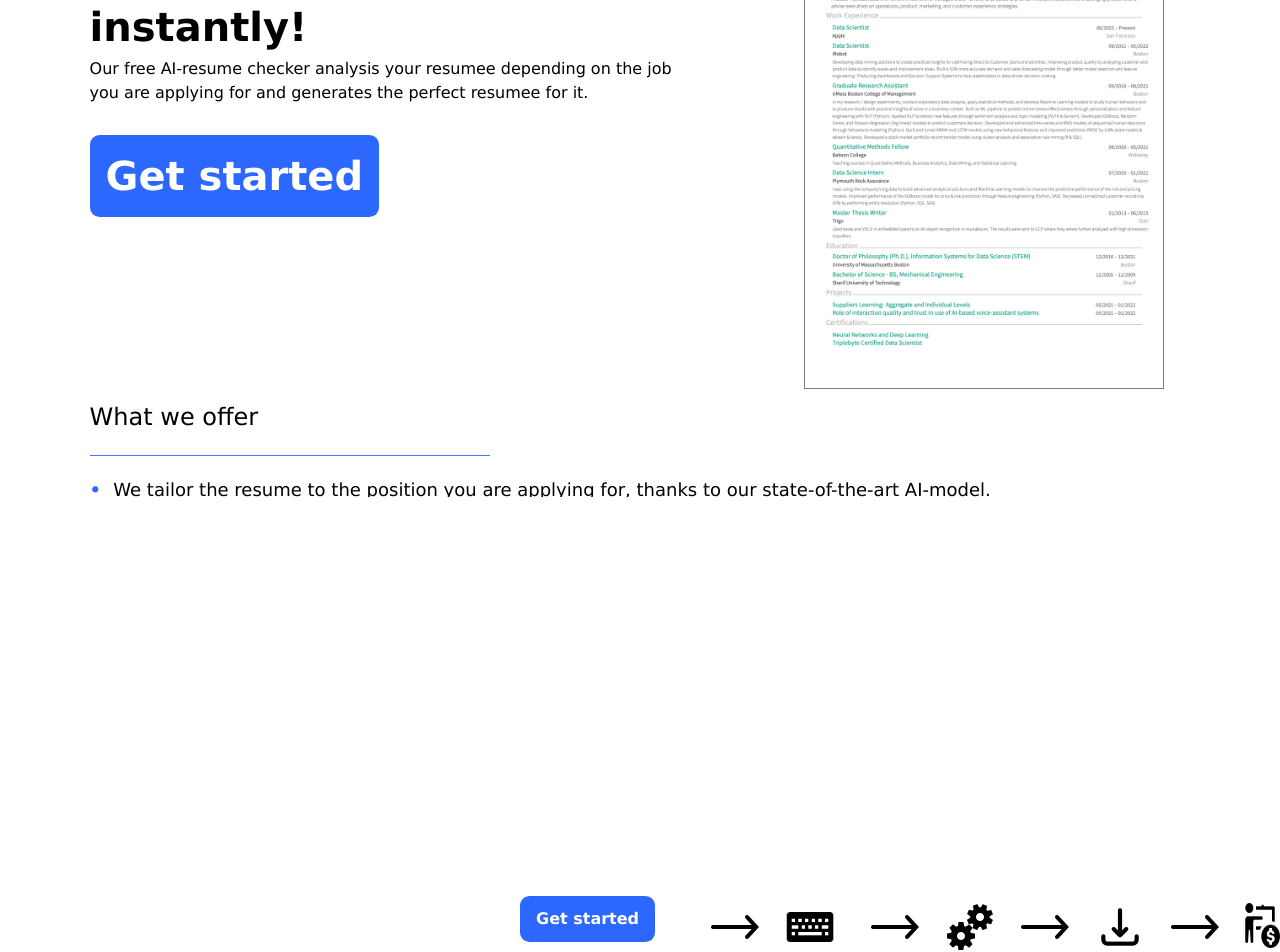
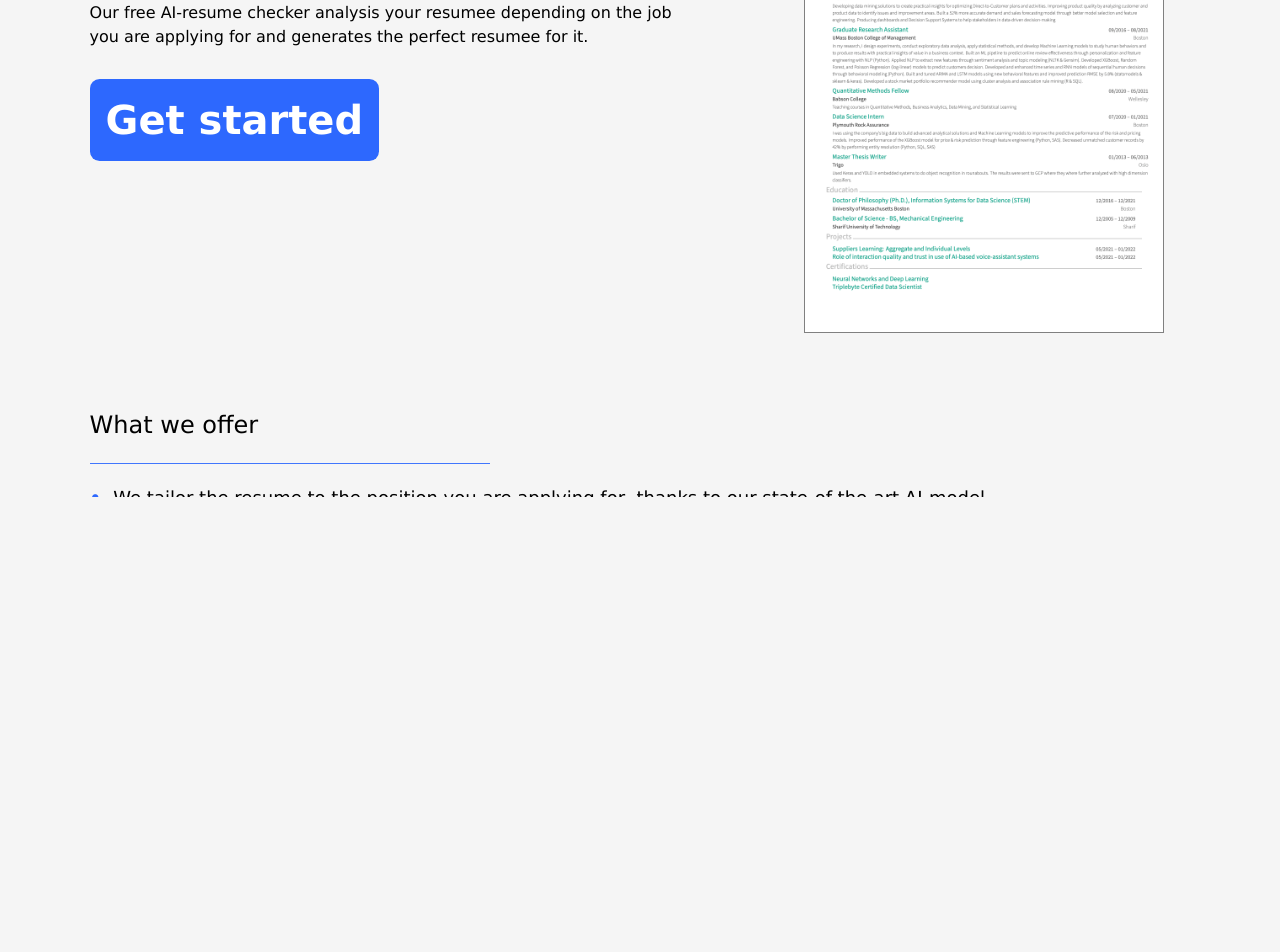
Before and after one commit to clockerdam/OpenCV, a React (Create React App) app in the folder root/frontend/: page / in a window 1280 px wide. Shown: the part 303-1255 px from the top of the page. After the commit the page ends 800 px from the top, so only its background shows below. Built offline with nearby package versions, Linux system fonts and the light colour scheme; no server answers.

Commit message:
styling fixed

```diff
--- a/root/frontend/src/App.css
+++ b/root/frontend/src/App.css
@@ -4,6 +4,6 @@
   margin: 0;
   display: flex;
   flex-direction: column;
-
+    background-color:#f5f5f5;
 
 }
--- a/root/frontend/src/App.tsx
+++ b/root/frontend/src/App.tsx
@@ -34,7 +34,7 @@ const router = createBrowserRouter([
     element: <>
       <Navbar />
       <Output />
-      <Footer />
+
     </>
   },
 ]);
--- a/root/frontend/src/HomePage/components/Hometext.tsx
+++ b/root/frontend/src/HomePage/components/Hometext.tsx
@@ -10,11 +10,7 @@ function Hometext() {
   const navigate = useNavigate()
   return (
     <>
-      <br></br>
-      <br></br>
-      <br></br>
-      <br></br>
-      <br></br>
+      <div className="body">
       <div className="maintext">
         <div className='bigtext'>
           Get an AI-generated resume<br></br>
@@ -49,17 +45,23 @@ function Hometext() {
           Give us a second to process it.<br></br>
           Download your resume.<br></br>
           Land the job you have always wanted.</li>
-          <button className="smallbutton" onClick={() => navigate('/improve')}> Get started</button></div>
-        <div className="arrow1"><img alt="" src={arrow}></img></div>
-        <div className="keyboard"><img alt="" src={keyboard}></img></div>
-        <div className="arrow2"><img alt="" src={arrow}></img></div>
-        <div className="process"><img alt="" src={process}></img></div>
-        <div className="arrow3"><img alt="" src={arrow}></img></div>
-        <div className="download"><img alt="" src={download}></img></div>
-        <div className="arrow4"><img alt="" src={arrow}></img></div>
-        <div className="hired"><img alt="" src={hired}></img></div>
+          <div className="animation">
+            <ul>
+              <li><button className="smallbutton" onClick={() => navigate('/improve')}> Get started</button></li>
+            <li className="arrow1"><img alt="" src={arrow}></img></li>
+            <li className="keyboard"><img alt="" src={keyboard}></img></li>
+            <li className="arrow2"><img alt="" src={arrow}></img></li>
+            <li className="process"><img alt="" src={process}></img></li>
+            <li className="arrow3"><img alt="" src={arrow}></img></li>
+            <li className="download"><img alt="" src={download}></img></li>
+            <li className="arrow4"><img alt="" src={arrow}></img></li>
+            <li className="hired"><img alt="" src={hired}></img></li>
+            </ul>
+
+          </div>
+          </div>
       </div>
-
+      </div>
     </>
   )
 }
--- a/root/frontend/src/HomePage/components/hometext.css
+++ b/root/frontend/src/HomePage/components/hometext.css
@@ -1,7 +1,13 @@
+
+.body{
+    background-color: #f5f5f5;
+}
 
 .maintext{
     margin-left: 7%;
     max-width: 100%;
+    margin-top: 5%;
+    margin-bottom: 5%;
 
 }
 .bigtext{
@@ -115,7 +121,22 @@ p.stylefortitles{
     margin-right: 0%;
     margin-bottom:10% ;
   }
-  .offer .howdescr .smallbutton{
+
+
+.offer .howdescr .animation ul li{
+    float:left;
+    margin-left: 2%;
+}
+
+.animation{
+    margin-left: 40%;
+    margin-top: -20%;
+    list-style: none;
+}
+
+
+
+.animation .smallbutton{
     padding: 0.7rem 1rem;
     border-radius: 0.6rem;
     font-size: 1rem;
@@ -124,62 +145,16 @@ p.stylefortitles{
     cursor: pointer;
     background-color:#2D68FE ;
     color:white;
-    position:absolute;
-    left:520px;
-    top:1173px;
+    margin-top: 10%;
+
+  }
+.offer .animation ul li::before {
+    content: "\2022";
+    color:rgb(45, 104, 254,0);
+    display: inline-block;
+    width: 0;
+    list-style: none;
+    margin-left: -1em;
     margin-right: 0%;
-    margin-top: 2%;
+    margin-left: 7%;
   }
-
-.offer .arrow1{
-    position:absolute;
-    left:710px;
-    top:1185px;
-    margin-right: 0%;
-}
-.offer .keyboard{
-    position:absolute;
-    left:785px;
-    top:1185px;
-    margin-right: 0%;
-}
-.offer .arrow2{
-    position:absolute;
-    left:870px;
-    top:1185px;
-    margin-right: 0%;
-}
-.offer .process{
-    position:absolute;
-    left:945px;
-    top:1185px;
-    margin-right: 0%;
-}
-.offer .arrow3{
-    position:absolute;
-    left:1020px;
-    top:1185px;
-    margin-right: 0%;
-}
-.offer .download{
-    position:absolute;
-    left:1095px;
-    top:1185px;
-    margin-right: 0%;
-    padding-right: 0px;
-}
-.offer .arrow4{
-    position:absolute;
-    left:1170px;
-    top:1185px;
-    margin-right: 0%;
-    padding-right: 0px;
-}
-.offer .hired{
-    position:absolute;
-    left:1240px;
-    top:1185px;
-    margin-right: 0%;
-    padding-right: 0px;
-
-}
--- a/root/frontend/src/HomePage/components/navbar.css
+++ b/root/frontend/src/HomePage/components/navbar.css
@@ -6,14 +6,12 @@
     padding: 0 30px;
     width: 100%;
     position:fixed;
-    height:80px;
     z-index: 1;
-    background-color: white;
+    background-color: #f5f5f5;
     font-family: 'Lucida Sans', 'Lucida Sans Regular', 'Lucida Grande', 'Lucida Sans Unicode', Geneva, Verdana, sans-serif;
-    margin-top: 0%;
-    top:0%;
-
-
+    padding-top: 1%;
+    padding-bottom: 1%;
+    border-bottom: 2px solid #2D68FE;
 }
 .naam{
     margin-left: -18%;
@@ -31,8 +29,7 @@
     font-weight: 300;
     font-size: 32px;
     cursor: pointer;
-    position: relative;
-    top:-5px;
+    margin-top: -1%;
     margin-right: 0%;
 }
 
@@ -43,7 +40,7 @@
 }
 
 .Navmenu{
-
+    cursor: pointer;
     display:flex;
     grid-template-columns: repeat(6,auto);
     grid-gap: 10px ;
@@ -51,8 +48,6 @@
     align-items: center;
     text-align: center;
     font-family: 'lato';
-    border-bottom: 1px solid rgba(45, 104, 254, 0.3);
-
 }
 
 .Navmenu li{
@@ -60,7 +55,6 @@
     font-size:24px;
     font-weight: 100;
     padding:0.5rem 1rem;
-    white-space: nowrap;
     width: 120px;
     align-items: center;
     text-align: center;
@@ -76,8 +70,10 @@
 
 .Navmenu :hover{
     background-color: #2D68FE;
-    color:white;
     border-radius:4px;
+}
+.Navmenu a :hover{
+    background-color:#2D68FE;
 }
 
 .navbarbutton{
--- a/root/frontend/src/InputView/Form/form.css
+++ b/root/frontend/src/InputView/Form/form.css
@@ -16,13 +16,14 @@ textarea{
     margin-bottom: 0%;
     max-width: 90%;
     margin-left: 4%;
+    font-size: 18px;
 
 }
 .container{
     margin-top: 4%;
 }
 label {
-
+    font-size: 18px;
     margin-bottom: 1%;
     display: block;
     margin-left: 4%;
--- a/root/frontend/src/InputView/Output/Output.tsx
+++ b/root/frontend/src/InputView/Output/Output.tsx
@@ -24,7 +24,7 @@ function Output() {
 
   return (
 
-    <div >
+    <div className= "containeroutput">
       <div className="split left">
         <Job />
         <Profile />
--- a/root/frontend/src/InputView/Output/Tabs/job.css
+++ b/root/frontend/src/InputView/Output/Tabs/job.css
@@ -6,8 +6,8 @@
 
     z-index: 1;
 
-    background-color: white;
-    margin-bottom: 10%;
+    background-color: #f5f5f5;
+    margin-bottom:2%;
     @media (max-width: 769px) {
         padding: 2rem 0;
     }
@@ -15,15 +15,13 @@
 }
 
 .textArea {
-
+    background-color: white;
     display: inline-block;
     float:left;
     height: 225px;
     width: 600px;
     resize: none;
     margin-bottom: 0%;
-
-
     }
 
 .textArea::placeholder {
@@ -42,13 +40,14 @@
         margin-left:2%;
         font-size: 14px;
         margin-bottom: 2%;
-        margin-top: -15%;
+        margin-top: 0%;
     }
 
 p.jd{
-    margin-top: 2%;
+    margin-top: 0%;
     width: 100%;
     border-bottom: 0px;
+    font-size: 18px;
 
 }
 .jobcontainer{
@@ -63,5 +62,7 @@ p.jd{
 p.finaltext{
     width: 90%;
     border-bottom: 0px;
-    margin-bottom: 10%;
+    margin-bottom: 5%;
+    font-size: 10px;
+    color: gray;
 }
--- a/root/frontend/src/InputView/Output/Tabs/profile.css
+++ b/root/frontend/src/InputView/Output/Tabs/profile.css
@@ -20,10 +20,11 @@
     color:white;
     margin-top: 0%;
     margin-left:2%;
+    font-size: 14px;
 
 }
 .Template_profile{
-
+    margin-left: 2%;
 
 
 }
@@ -36,8 +37,8 @@
     border:none;
     cursor: pointer;
     background-color:#2D68FE ;
-    margin-top: 5%;
-    margin-bottom: 3%;
+    margin-top: 3%;
+    margin-bottom: 0%;
 }
 
 p.item{
--- a/root/frontend/src/InputView/Output/Tabs/tabs.css
+++ b/root/frontend/src/InputView/Output/Tabs/tabs.css
@@ -2,9 +2,6 @@
     font-family: 'Lucida Sans', 'Lucida Sans Regular', 'Lucida Grande', 'Lucida Sans Unicode', Geneva, Verdana, sans-serif;
     max-width: 100%;
 }
-
-
-
 
 
 .Template .profile_top_button{
@@ -40,7 +37,7 @@ object.First{
 
 hr {
     height: 1px;
-    background-color: rgb(127, 140, 141);
+    background-color: #f5f5f5;
     margin: 0
 }
 .section {
--- a/root/frontend/src/InputView/Output/output.css
+++ b/root/frontend/src/InputView/Output/output.css
@@ -2,17 +2,23 @@
 * {
     overflow-x: hidden;
     font-family: 'Lucida Sans', 'Lucida Sans Regular', 'Lucida Grande', 'Lucida Sans Unicode', Geneva, Verdana, sans-serif;
+
   }
-
+.containeroutput{
+  margin-top: 1.3%;
+  background-color: #f5f5f5;
+  z-index: 1;
+}
 .Tabs {
     /* width: 80%; */
+
     height: 100%;
-    background:white;
+    background:#f5f5f5;
     display: flex;
     flex-direction: column;
     /* margin: 3.5rem auto 1.5rem; */
     padding: 1em;
-  padding-bottom: 10%;
+    padding-bottom: 10%;
     /* color: #E8F0F2; */
 
     @media (max-width: 769px) {
@@ -31,7 +37,7 @@ ul.nav {
   width: 100%;
   display: flex;
   align-items: center;
-  border: 1px solid grey ;
+  border: 1px solid #2D68FE;
   border-radius: 5px;
   padding-left: 0px;
   margin: 5px 0;
@@ -96,6 +102,7 @@ p.item{
   position: fixed;
   margin-top: 5%;
   overflow-x: hidden;
+  background-color: #f5f5f5;
 
 }
 
@@ -111,8 +118,8 @@ p.item{
 
 /* Control the left side */
 .left {
-  border-right: 2px solid #2d68fe94 ;
-  background-color:white;
+  border-right: 2px solid #2D68FE ;
+  background-color:#f5f5f5;
   max-height: 95%;
 
 }
@@ -121,7 +128,7 @@ p.item{
 .right {
   right: 0;
   border-radius: 1px;
-
+background-color: #f5f5f5;
 height: 100%;
 
 }
@@ -193,7 +200,7 @@ hr {
 .keywords {
     margin: 10px;
     padding: 10px;
-    background-color: white;
+    background-color:white;
 }
 
 p{
--- a/root/frontend/src/index.css
+++ b/root/frontend/src/index.css
@@ -3,6 +3,7 @@
 @tailwind utilities;
  *{
     max-width: 100%;
+    background-color: #f5f5f5;
  }
 
 html, body, #root {
```
